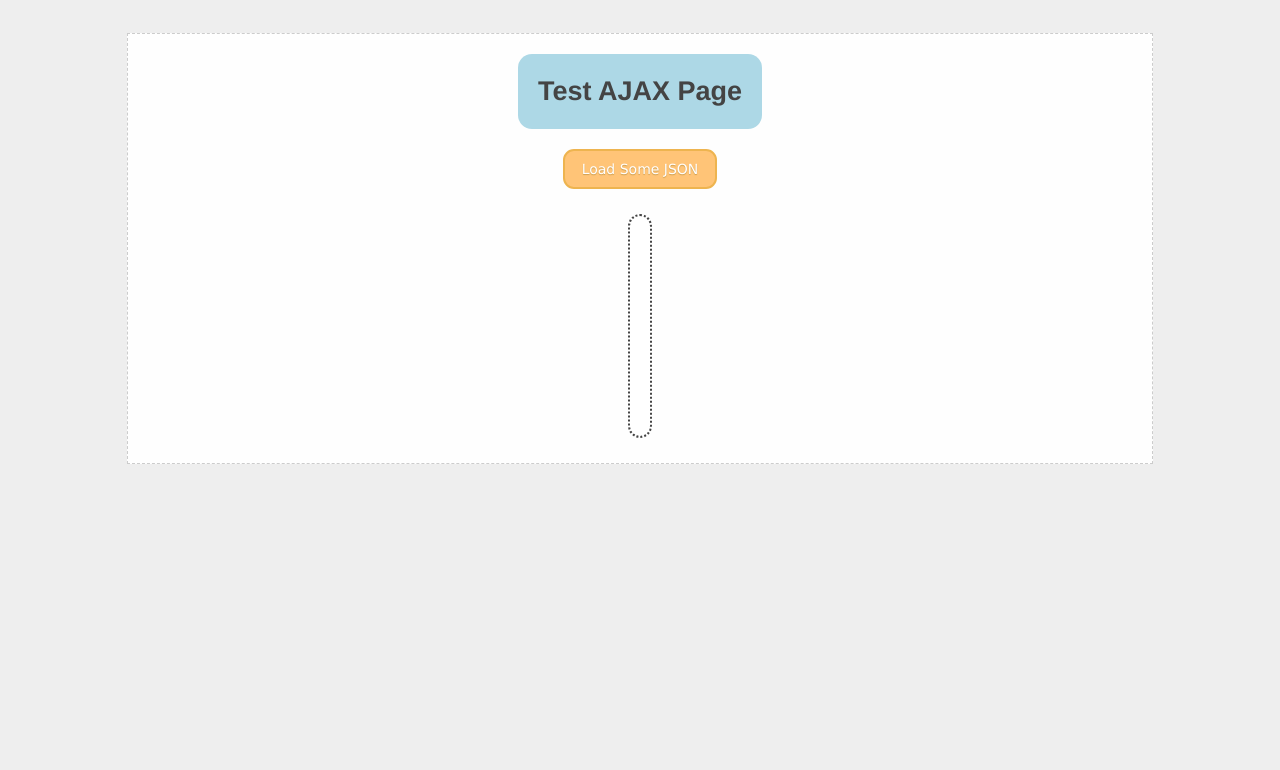
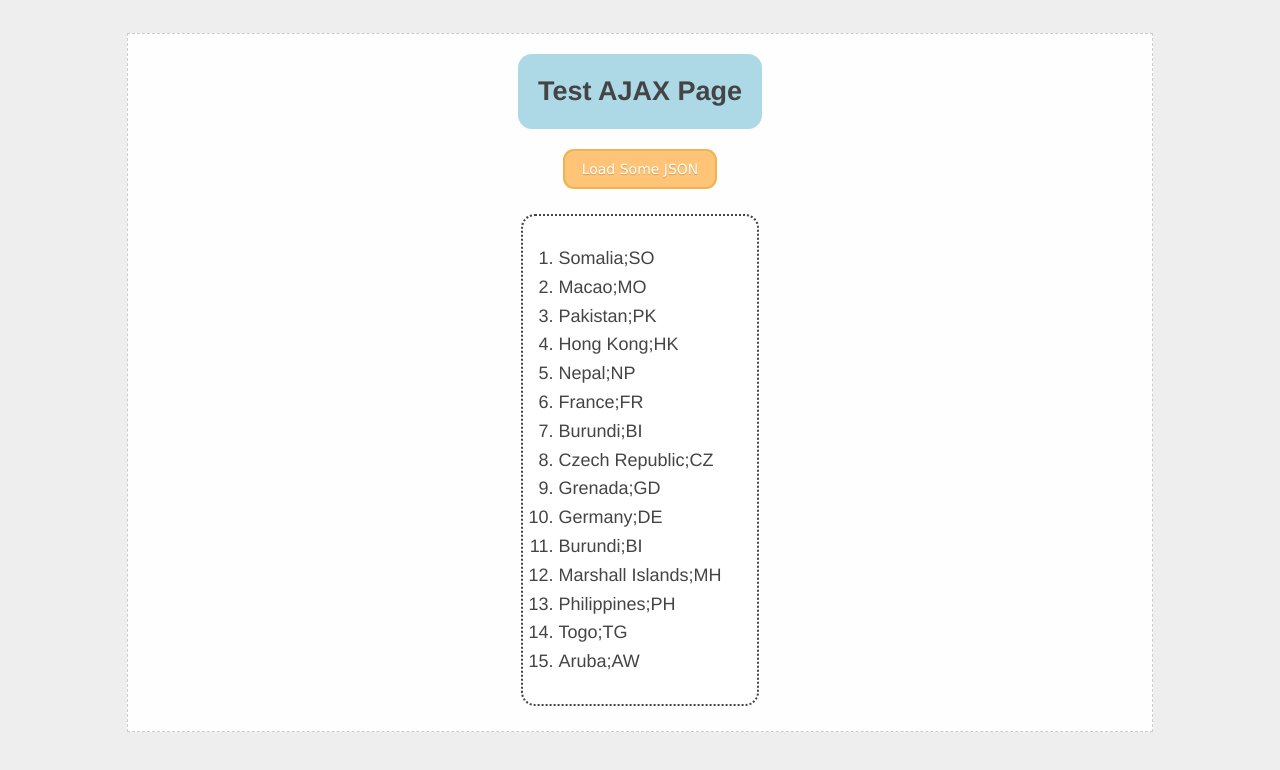
Before and after one commit to ayoaade/ayoaade.github.io, a plain HTML site: page lab_6_ajax/index.html in a window 1280 px wide. Both pictures are taken after a click on the button "Load Some JSON". Drawn offline with Linux system fonts and the light colour scheme.

Commit message:
major changes to lab 6

```diff
--- a/lab_6_ajax/index.html
+++ b/lab_6_ajax/index.html
@@ -10,7 +10,9 @@
       <div class="wrapper">
         <div class="header">Test AJAX page</div>
         <button class="button" onclick="loadData()">Load Some JSON</button>
-        <div class="content"></div>
+        <div class="content">
+          <ol class="instructions"></ol>
+        </div>
         <div class="footer"></div>
       </div>
     </div>
@@ -18,19 +20,23 @@
       function loadData() {
         fetch("ajax_sample.json")
           .then(res => res.json())
-          .then(data => res.map(c => c.code))
-          .then(code => (document.querySelector(".content").innerText = code));
+          .then(data => data.map(c => c.name + ";" + c.code)) // only one thing can be returned here, but you can use more than one property in it
+          .then(data => {
+            const instructions = document.querySelector(".instructions");
+            instructions.innerHTML = " ";
             for (let i = 0; i < 15; i++) {
               const selectNumber = getRandomIntInclusive(0, 242);
               let el = document.createElement("li");
               el.innerText = data[selectNumber];
-          code.appendChild(el);
+              instructions.appendChild(el);
             }
             function getRandomIntInclusive(min, max) {
               min = Math.ceil(min);
               max = Math.floor(max);
               return Math.floor(Math.random() * (max - min + 1)) + min;
             }
+            //return data;// // you MUST return from a closed fat-arrow
+          })
       }
     </script>
   </body>
```
Also changed, not shown: 2 other files. Lines whose indentation alone changed are shown as unchanged.
